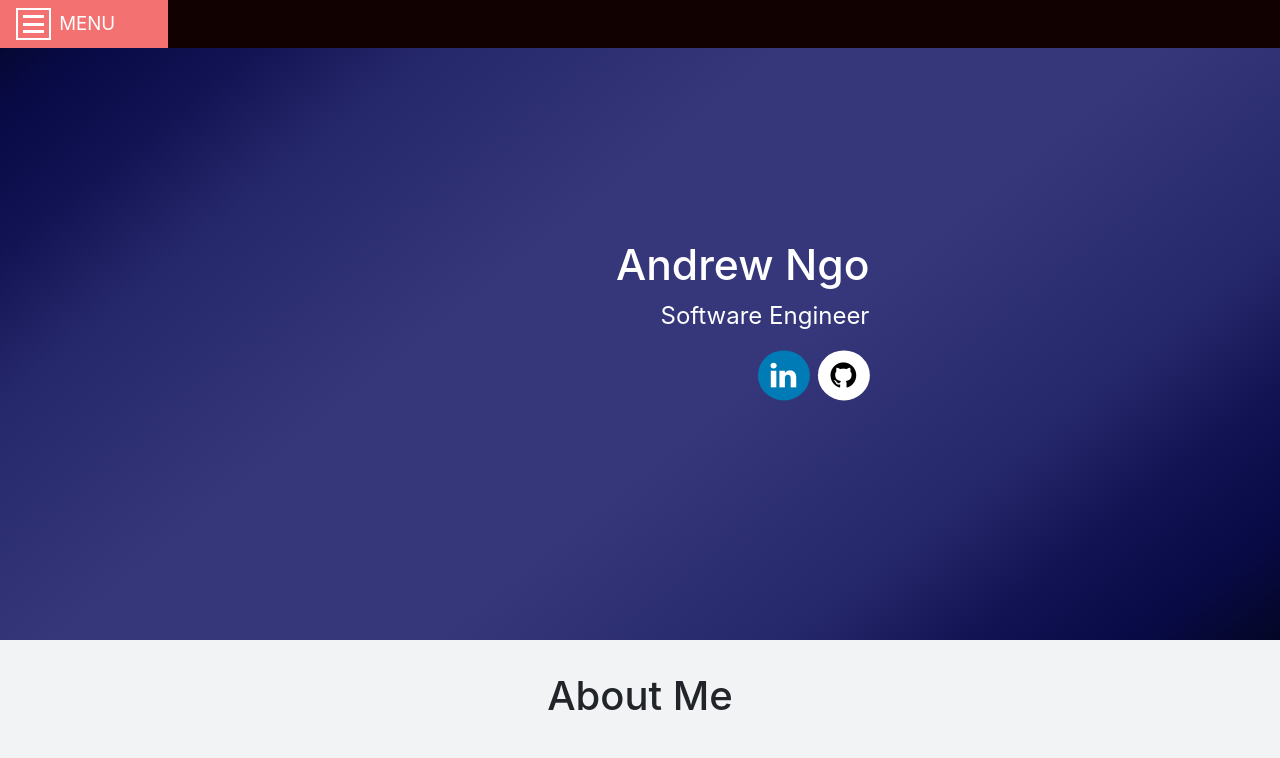
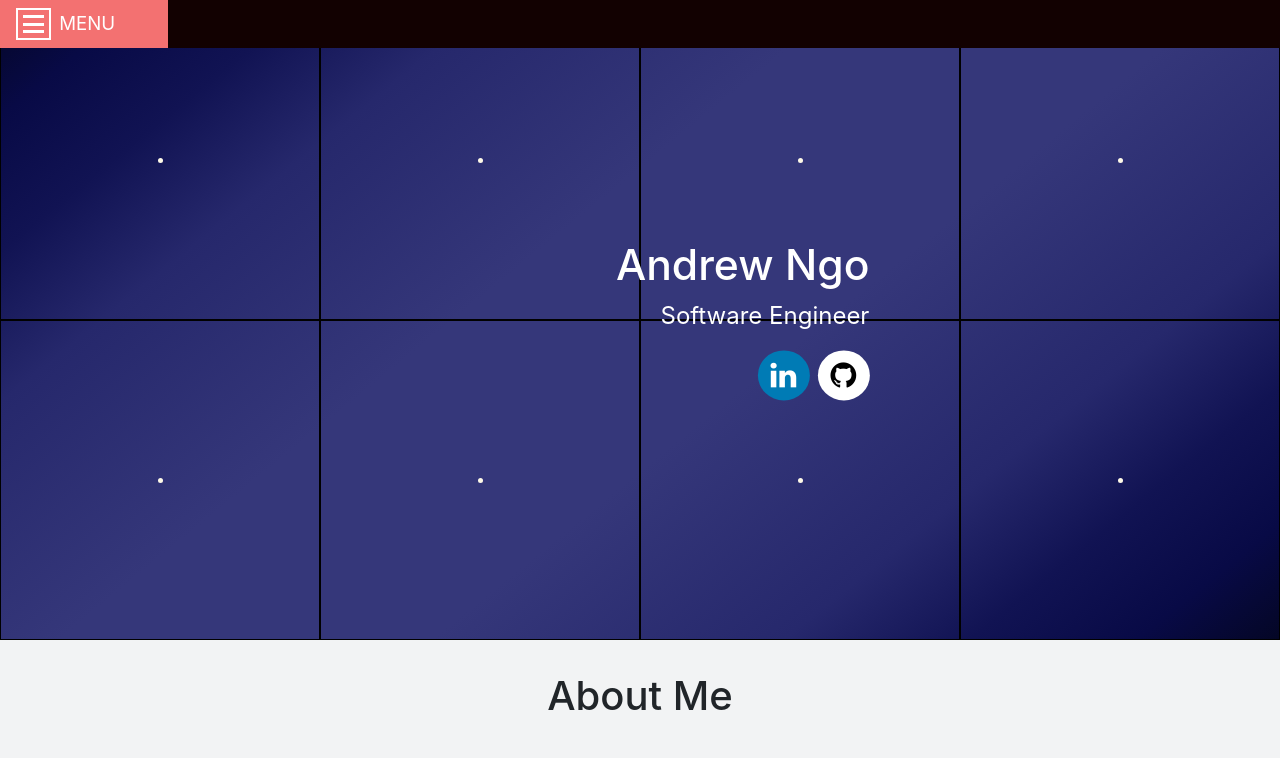
Before and after one commit to anngo14/Portfolio, a React (Create React App) app: page / in a window 1280 px wide. Shown: the top 758 px of the page. Built offline with nearby package versions, Linux system fonts and the light colour scheme.

Commit message:
created bgdiv for Introduction component

```diff
--- a/src/components/Introduction.js
+++ b/src/components/Introduction.js
@@ -1,8 +1,16 @@
 import '../css/Introduction.css';
 
 function Introduction(props){
+    const bgDiv = [];
+    for(let i = 0; i < 8; i++){
+        bgDiv.push(
+        <div key={i} className='bg-div'>
+            <div className='bg-star'></div>
+        </div>)
+    }
     return (
         <div className='introduction-container'>
+            {bgDiv}
             <div className='name-container'>
                 <div className='name'>
                     <h1>{props.header}</h1>
--- a/src/components/Portfolio.js
+++ b/src/components/Portfolio.js
@@ -47,7 +47,7 @@ export default function Portfolio() {
             category: "Web App",
             code: "https://github.com/anngo14/Module2",
             more: "Java application that serves as a DVR managing system. Services are categorized into various packages (Sports, Movies, Kids, etc...) which users have the option to choose/remove individual programs from.",
-            tags: ["Java", "HTML5", "CSS3", "MySQL"]
+            tags: ["Java", "HTML5", "CSS3", "JDBC", "MySQL"]
         }
     ]
     return (
--- a/src/css/Introduction.css
+++ b/src/css/Introduction.css
@@ -1,13 +1,26 @@
 .introduction-container{
     position: relative;
     display: flex;
-    flex-direction: row;
-    justify-content: center;
-    align-items: center;
+    flex-wrap: wrap;
     height: 40em;
     width: 100%;
     background: rgb(4,6,37);
     background: linear-gradient(141deg, rgba(4,6,37,1) 0%, rgba(8,10,70,1) 7%, rgba(17,19,83,1) 15%, rgba(38,40,108,1) 24%, rgba(53,55,122,1) 41%, rgba(53,55,122,1) 59%, rgba(38,40,108,1) 76%, rgba(17,19,83,1) 85%, rgba(8,10,70,1) 93%, rgba(4,6,37,1) 100%);
+}
+.bg-div{
+    flex: 0 0 25%;
+    border: 1px solid black;
+    display: flex;
+    flex-direction: row;
+    justify-content: center;
+    align-content: flex-end;
+}
+.bg-star{
+    background-color: #FEF9E7;
+    height: 5px;
+    width: 5px;
+    border-radius: 50%;
+    align-self: center;
 }
 .name-container{
     color: white;
```
Also changed, not shown: 1 other file (tests, documents, lock files or other folders).
